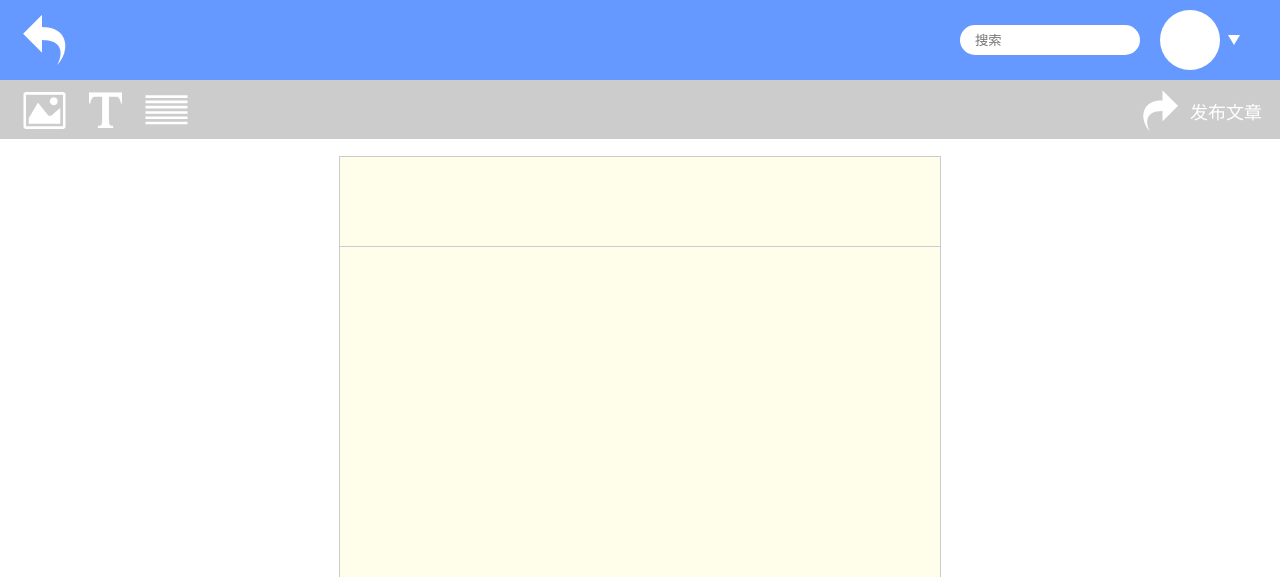
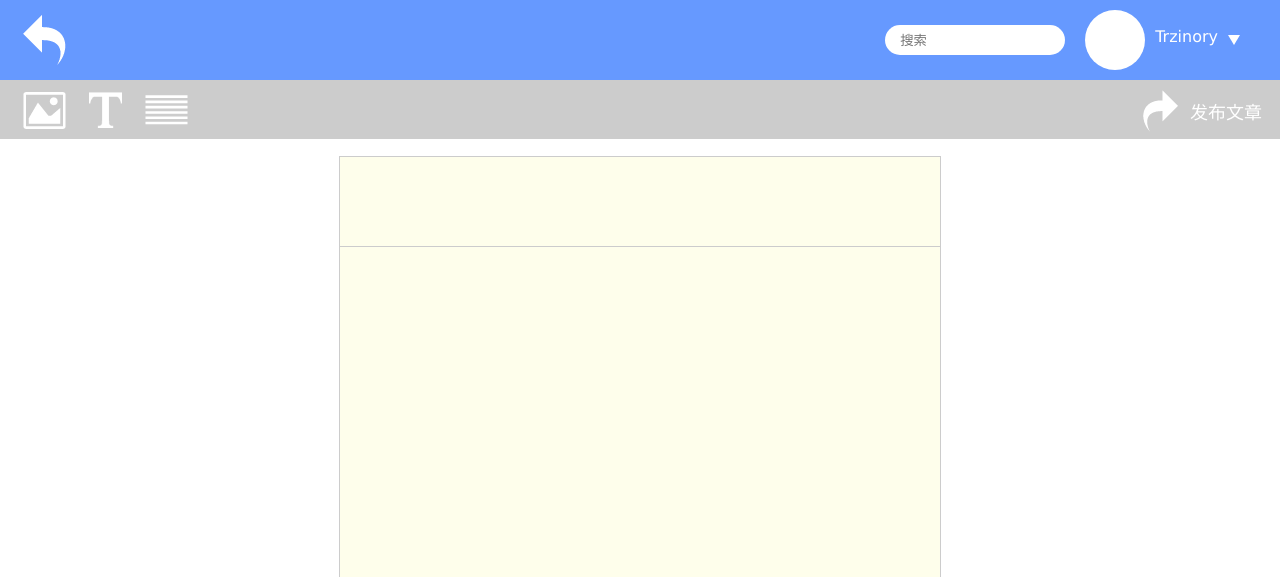
Before and after one commit to ChanSeaThink/alpha, a Django app: template blog/templates/writting.html in a window 1280 px wide. Shown: the top 577 px of the page. Run offline with Django 3.2, Linux system fonts and the light colour scheme; the template is opened without the code that fills it, so the values that code supplies are empty; some libraries are stand-ins or nearby versions.

Commit message:
writting：添加用户名显示

```diff
--- a/blog/static/css/writting.css
+++ b/blog/static/css/writting.css
@@ -52,9 +52,11 @@
 #user
 	{
 	float:right;
-	width:80px;
 	margin:0 40px -10px 20px;
 	}
+#user div{
+	float:right;
+}
 #user_face
 	{
 	width:60px;
@@ -65,11 +67,15 @@
 	}
 #triangle
 	{
-	float:right;
 	margin-top:25px;
 	border-top:solid 10px white;
 	border-left:solid 6px transparent;
 	border-right:solid 6px transparent;
+	}
+#uname
+	{
+	margin:17px 10px 0 10px;
+	color:white;
 	}
 #list_top
 	{
--- a/blog/templates/writting.html
+++ b/blog/templates/writting.html
@@ -21,6 +21,7 @@
 		</div>
 		<div id="user">
 			<div id="triangle"></div>
+			<div id="uname">Trzinory</div>
 			<div id="user_face"><img src=""></div>
 			<div id="list_top">
 				<ul>
```
